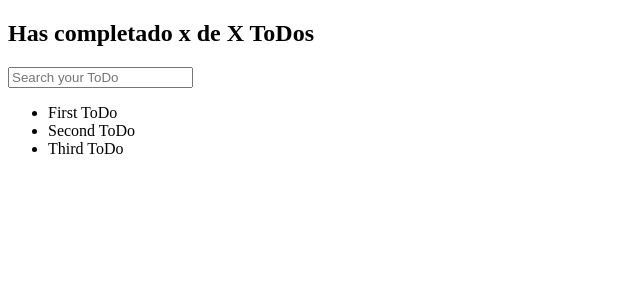
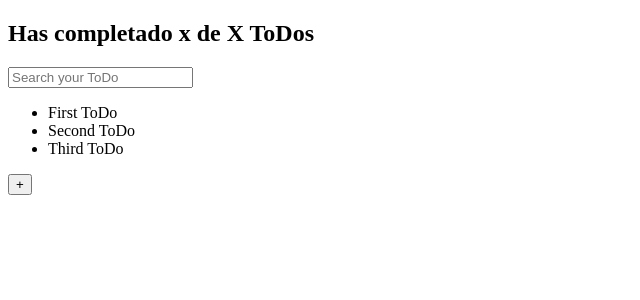
Before and after one commit to Diegofergamboa/todo-list-app, a React (Create React App) app: page / in a window 1280 px wide. Shown: the top 300 px of the page, without its empty margins (0-640 px from the left). Built offline with nearby package versions, Linux system fonts and the light colour scheme.

Commit message:
Created createbutton ToDo

```diff
--- a/src/App.js
+++ b/src/App.js
@@ -3,7 +3,7 @@ import { TodoCounter } from './TodoCounter';
 import { TodoSearch } from './TodoSearch';
 import { TodoList } from './TodoList';
 import { TodoItem } from "./TodoItem";
-
+import { CreateTodoButton } from "./CreateTodoButton";
 
 
 function App() {
@@ -22,7 +22,7 @@ function App() {
       <TodoList >
           {todos.map(todo => <TodoItem key={todo.text} text={todo.text}/>)}
       </TodoList >
-      {/*  <CreateTodoButton /> */}
+      <CreateTodoButton />
     </>
   );
 };
--- a/src/CreateTodoButton.js
+++ b/src/CreateTodoButton.js
@@ -0,0 +1,9 @@
+import React from 'react'
+
+function CreateTodoButton () {
+    return (
+        <button type='button'>+</button>
+    )
+}
+
+export { CreateTodoButton };
```
